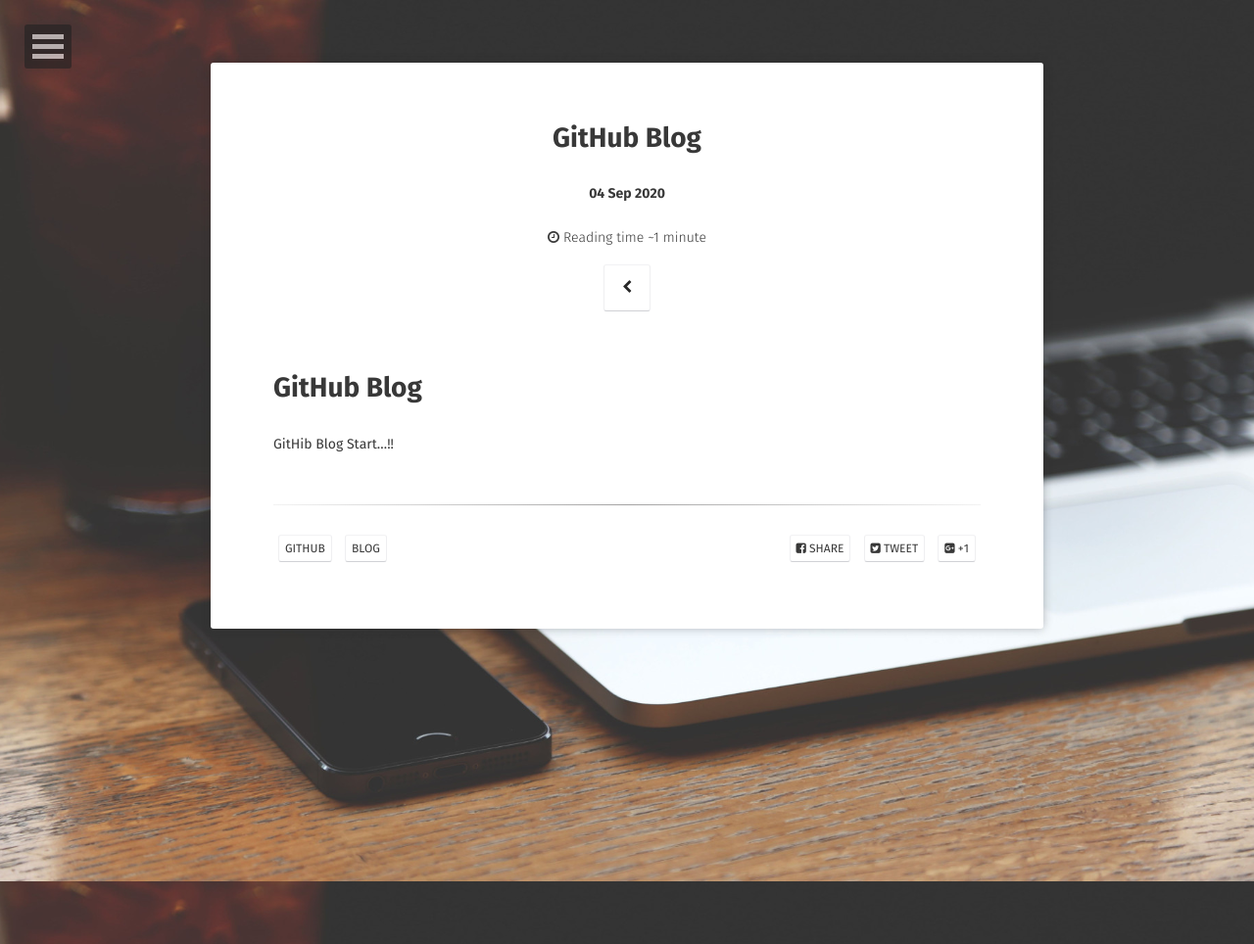
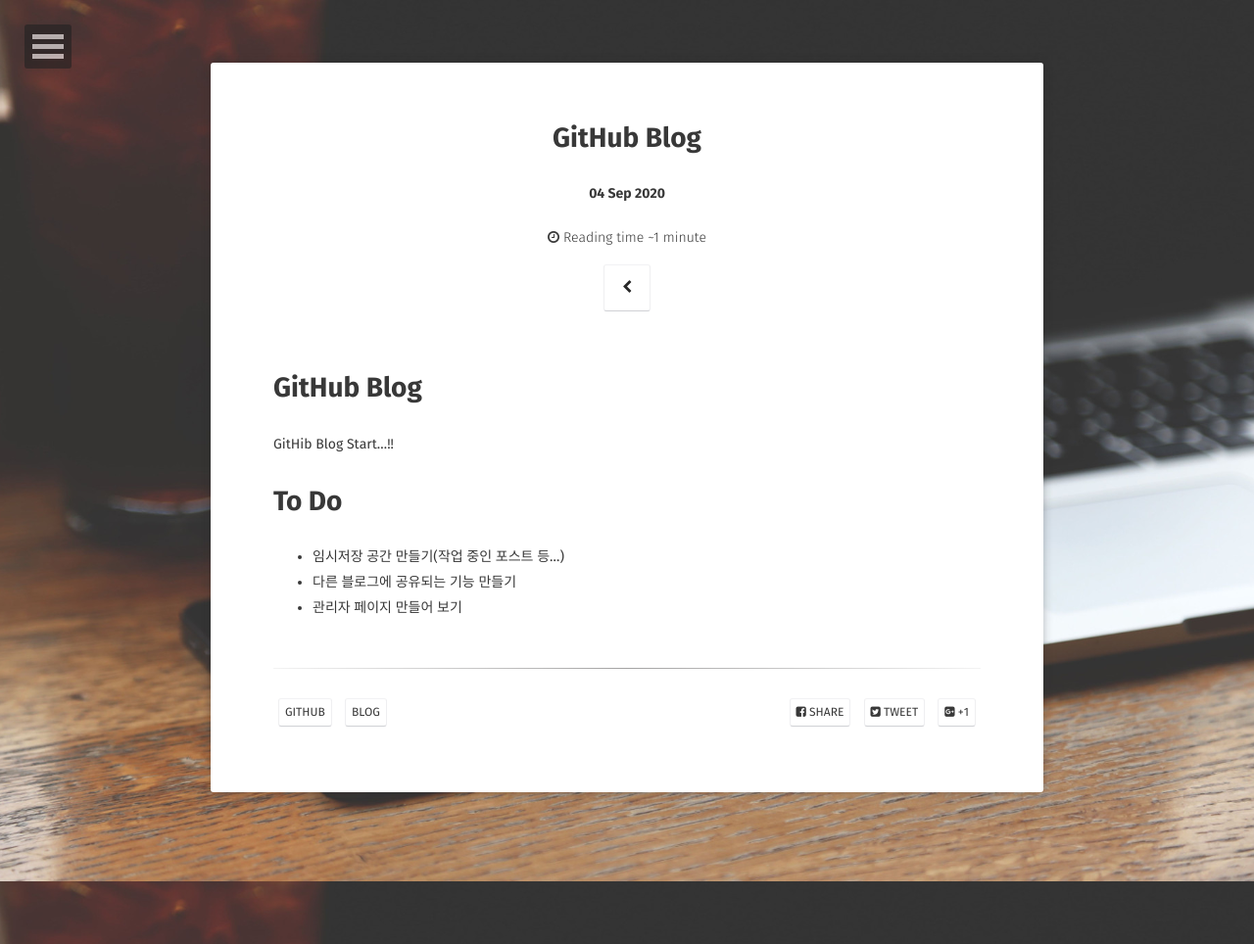
Before and after one commit to skypotato/skypotato.github.io, a Jekyll site: the page built from _posts/2020-09-04-GitHub-post.md, in a window 1280 px wide. Shown: the whole page at 98% size. Built offline with Jekyll 4.4.1, drawn with Linux system fonts in a browser that asks for light colours; some web fonts are replaced.

Commit message:
2020.09.20 : 수정

```diff
--- a/_posts/2020-09-04-GitHub-post.md
+++ b/_posts/2020-09-04-GitHub-post.md
@@ -10,3 +10,8 @@
 ---
 # GitHub Blog
 GitHib Blog Start...!!
+
+# To Do
+- 임시저장 공간 만들기(작업 중인 포스트 등...)
+- 다른 블로그에 공유되는 기능 만들기
+- 관리자 페이지 만들어 보기
```
